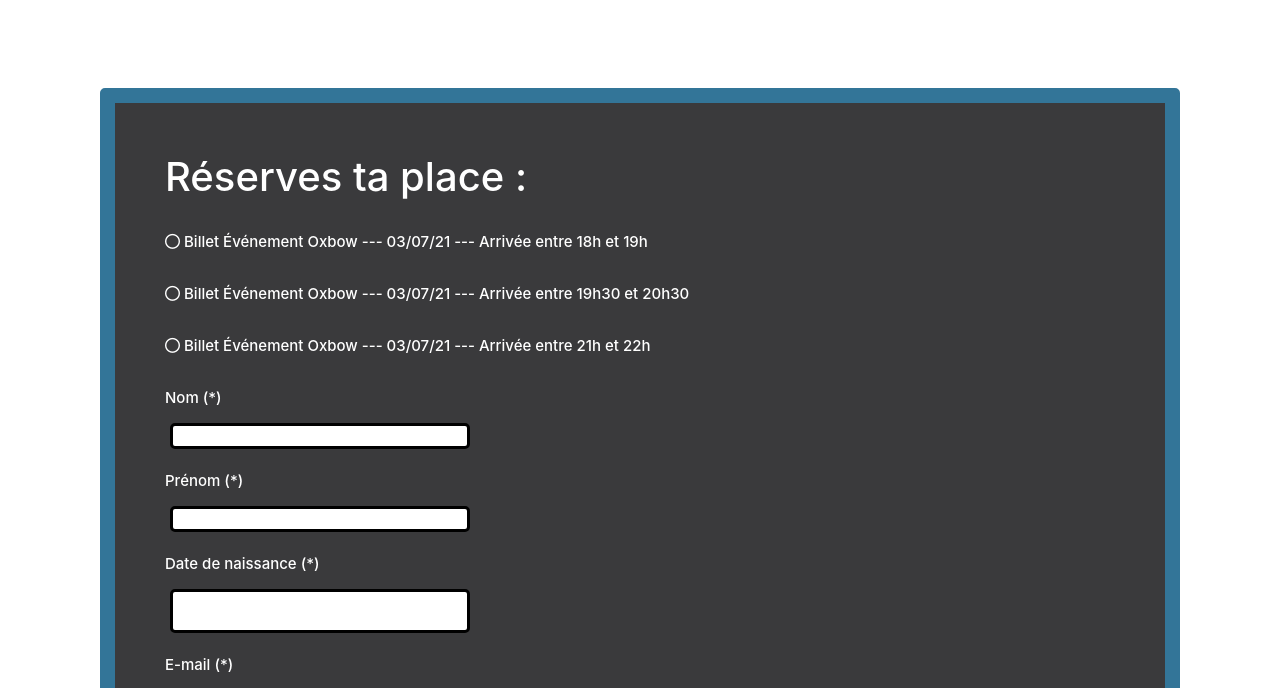
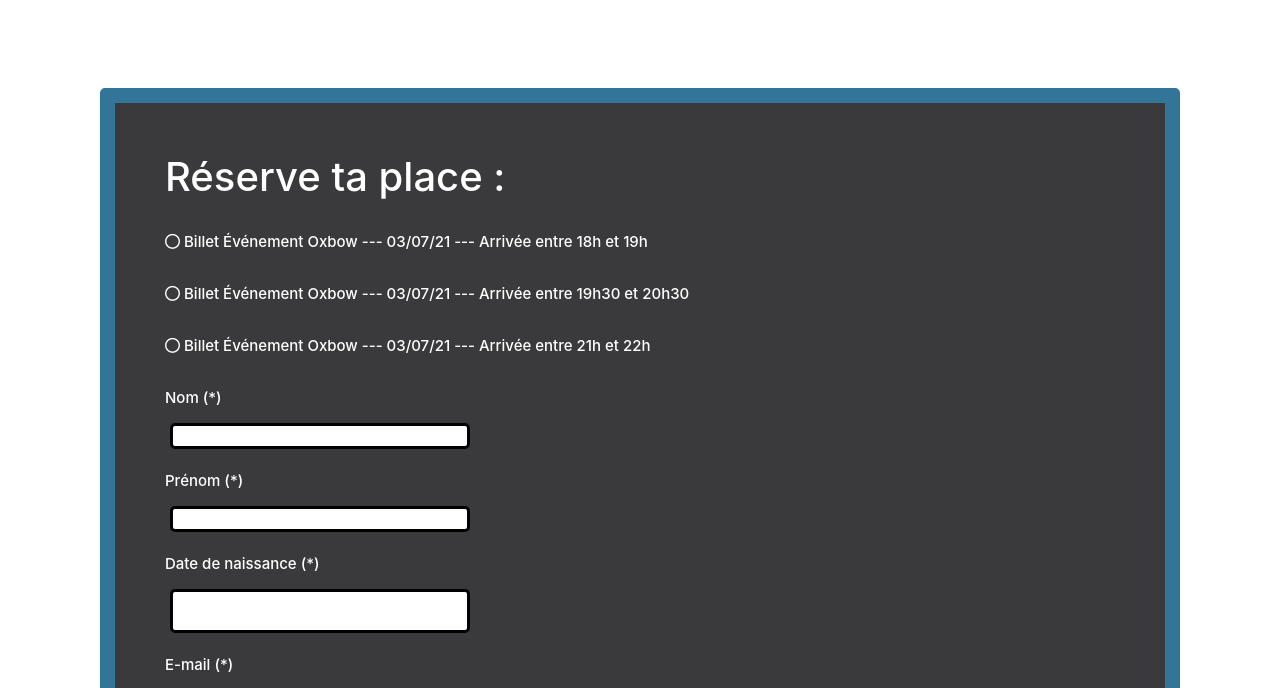
Before and after one commit to combattantes/oxbow.github.io, a plain HTML site: page index2.html in a window 1280 px wide. Shown: the part 112-800 px from the top of the page. Drawn offline with nearby package versions, Linux system fonts and the light colour scheme.

Commit message:
Add files via upload

```diff
--- a/index2.html
+++ b/index2.html
@@ -19,7 +19,7 @@
   </div>
 
   <div class="cadre">
-    <h1>Réserves ta place :</h1>
+    <h1>Réserve ta place :</h1>
     <br>
     <h2>
     <p><i class="far fa-circle"></i>   Billet Événement Oxbow --- 03/07/21 --- Arrivée entre 18h et 19h </p>
```
